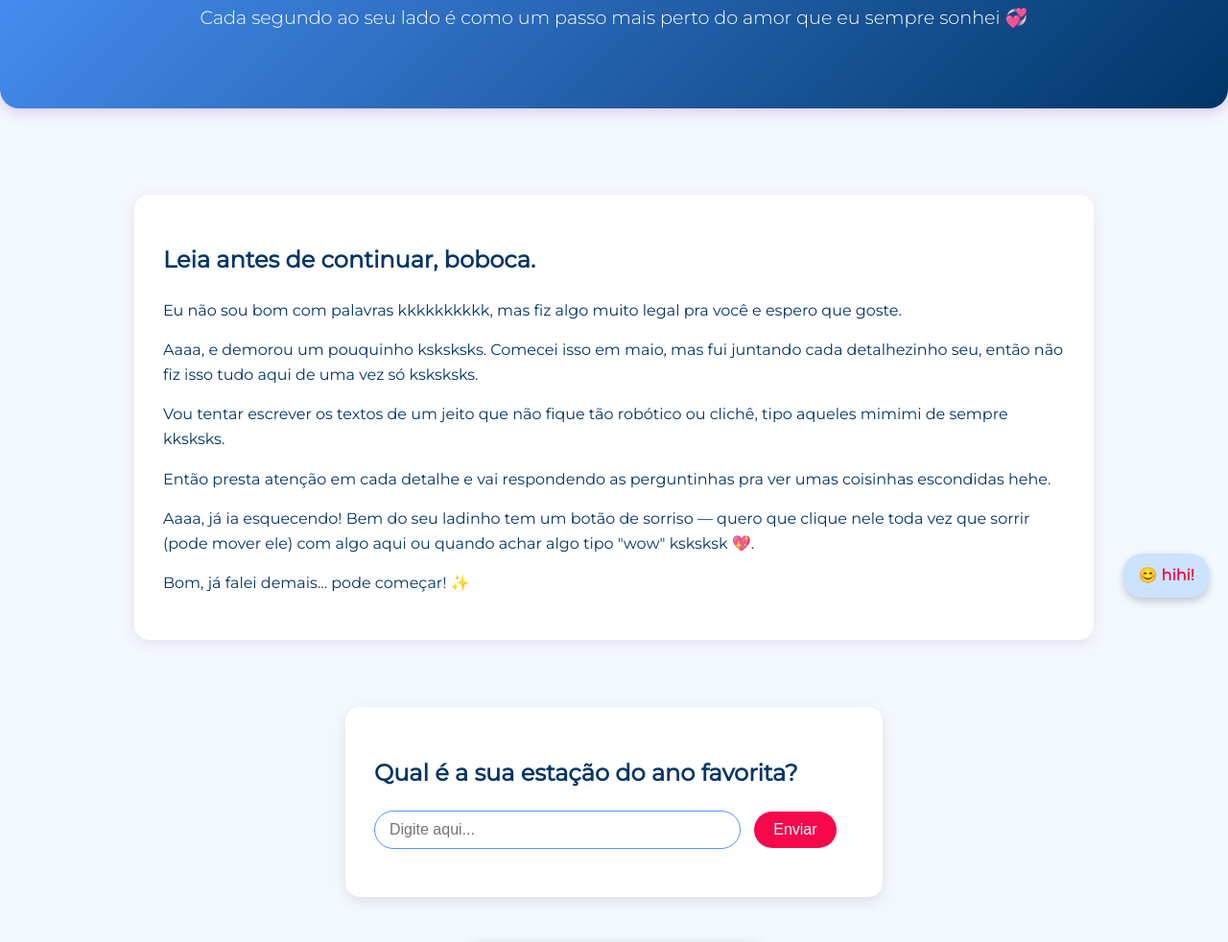
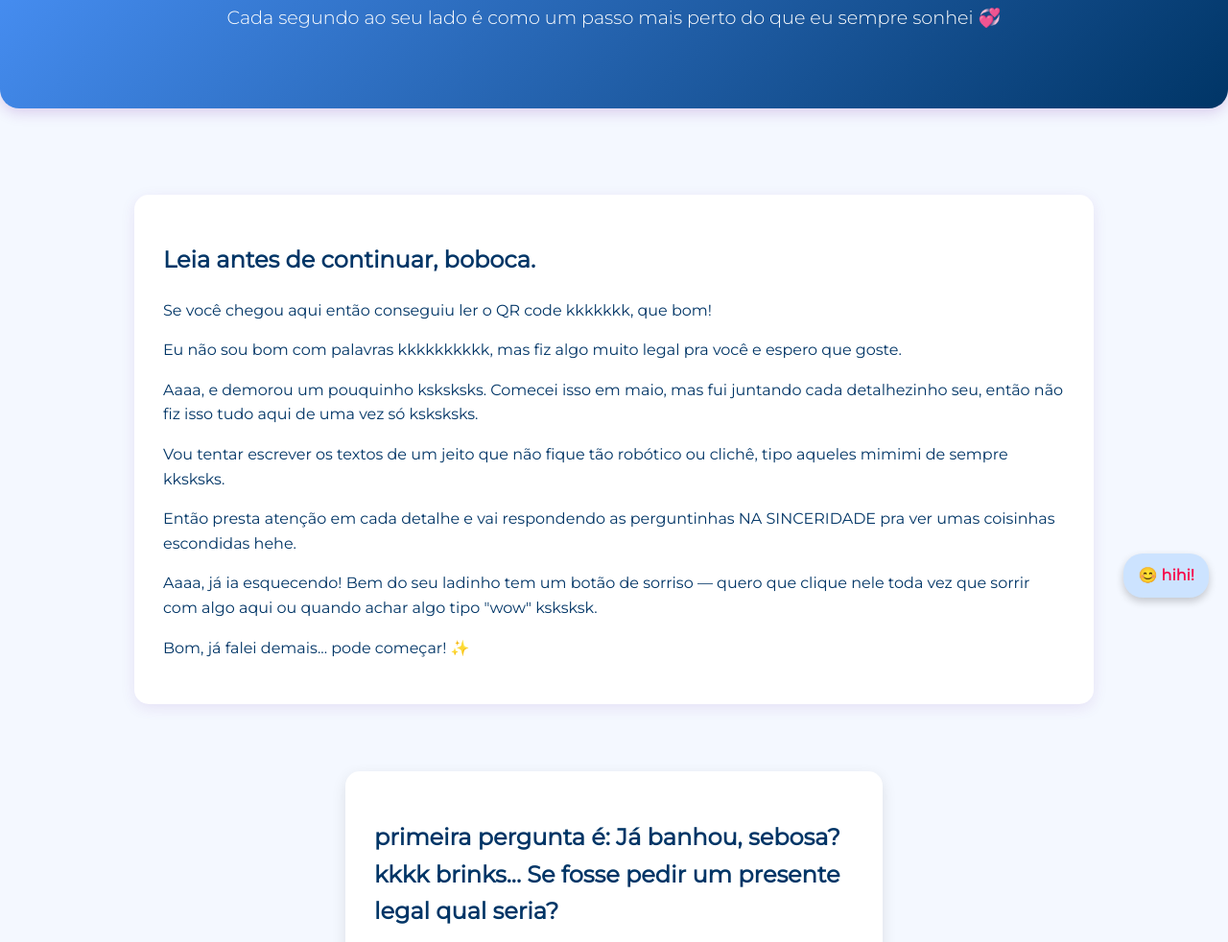
Before and after one commit to Taylon23/Ramy, a plain HTML site: page templates/index.html in a window 1280 px wide. Shown: the part 157-1139 px from the top of the page at 96% size. Drawn offline with Linux system fonts and the light colour scheme.

Commit message:
finaliznado perguntas

```diff
--- a/js/script.js
+++ b/js/script.js
@@ -1,44 +1,44 @@
 const perguntas = [
   {
-    texto: "Qual é a sua estação do ano favorita?",
-    alerta: "Estação linda, como você 💮",
+    texto: "primeira pergunta é: Já banhou, sebosa? kkkk brinks... Se fosse pedir um presente legal qual seria?",
+    alerta: "hmmm",
     carta: {
-      titulo: "Carta 1 – Um começo doce",
-      texto: "Quando penso em você, tudo floresce dentro de mim 🌸.",
+      titulo: "Carta 1 – Presente",
+      texto: "O presente já sou eu, simples kkkkkk né noop. Não sei qual presente vc escoheu agora, mas quando vc enviou com certeza chegou pra mim e o eu do futuro sabe agr kkkkkkk não vou responder essa agora, provavelmente vou esta mandando mensagem agr falando desse presente, então aguardar para resposta kkkkkkkk",
     },
   },
   {
-    texto: "Você acredita em amor à primeira vista?",
-    alerta: "Acreditar no amor é mágico ✨",
+    texto: "Se eu sumisse por dois dias (só pra ver sua reação), o que você ia fazer? Não vale dizer que ia comemorar kkkkk",
+    alerta: "1 dia já é muito né kkkkkkkk",
     carta: {
-      titulo: "Carta 2 – Confissões do coração",
+      titulo: "Carta 2 – Dias",
       texto:
-        "Você faz meu coração sorrir de um jeito que eu nem sabia que era possível 💖.",
+        "Dois dias sem você? Eu ia fingir que tava de boa, mas serão eu ia abrir a conversa de 2 em 2 minutos igual um doido kkkkk. Você some assim não, que meu coração não tem plano B 💔.",
     },
   },
   {
-    texto: "Se pudesse ir a qualquer lugar agora, onde seria?",
-    alerta: "Que lugar especial! 🗺️",
+    texto: "Se seu coração tivesse playlist, qual música ia tocar quando pensa em mim? E cuidado que eu tô de ouvidos 👂kkkkkk",
+    alerta: "Rapaz",
     carta: {
-      titulo: "Carta 3 – Uma viagem com você",
-      texto: "Não importa o destino... se for contigo, já é o paraíso 💞.",
+      titulo: "Carta 3 – Playlist",
+      texto: "Não sei se sabe, mas tem algumas musicas na playlist do discord que eu coloquei pensando em vc, nem sei se já foi ver e tbm nem sei se já me mandou a playlist kkkkkkkkkkk aaa e já tentei achar musica com seu nome, não achei, com meu nome tbm não tem kkkkk",
     },
   },
   {
     texto: "Qual é sua música romântica preferida?",
-    alerta: "Essa música toca a alma 🎶",
+    alerta: "Não sei se já ouvir, mas se noop vou ver jaja",
     carta: {
-      titulo: "Carta 4 – Trilha sonora do amor",
-      texto: "Cada verso de uma canção me lembra o som da sua risada 🎵❤️.",
+      titulo: "Carta 4 – Preferida",
+      texto: "Eu tenho uma favorita, mas eu gosto de algumas que são novas pra mim, que me fazem lembrar vc... agr pra saber tem que investigar haha",
     },
   },
   {
-    texto: "Você gosta de surpresas?",
+    texto: "Você gosta de surpresas?(clr que gosta kkkkk)",
     alerta: "As melhores surpresas vêm do coração 🎁",
     carta: {
-      titulo: "Carta 5 – Uma surpresa no fim",
+      titulo: "Carta 5 – Uma surpresa",
       texto:
-        "Essa jornada foi só o começo… tem muito amor guardado pra você 💌.",
+        "Talvez isso aqui não foi uma surpresa para vc kkkkkkk, mas eu duvido se sabia que ia ganhar isso e um presente massa que dei para você, jaja vai saber o que é, espero que fique feliz com ele... mas no final de tudo espero que tenha gostado, me da um feedback depois do que achou de tudo isso kkkkkkk foi demorado mas foi feito com muitoooo carinhooo hihi",
     },
   },
 ];
--- a/templates/index.html
+++ b/templates/index.html
@@ -3,7 +3,7 @@
   <head>
     <meta charset="UTF-8" />
     <meta name="viewport" content="width=device-width, initial-scale=1.0" />
-    <title>Para o Amor da Minha Vida 💜</title>
+    <title>Para Ramy 💜</title>
     <link rel="stylesheet" href="../css/style.css" />
   </head>
   <div id="smile-button">😊 hihi!</div>
@@ -12,7 +12,7 @@
       <div class="container">
         <h1 id="girlfriend-name">Para minha doce Ramy🧁</h1>
         <p class="subtitle">
-          Cada segundo ao seu lado é como um passo mais perto do amor que eu
+          Cada segundo ao seu lado é como um passo mais perto do que eu
           sempre sonhei 💞
         </p>
       </div>
@@ -21,6 +21,7 @@
     <div class="container">
       <div class="introduction">
         <h2>Leia antes de continuar, boboca.</h2>
+        <p>Se você chegou aqui então conseguiu ler o QR code kkkkkkk, que bom!</p>
         <p>
           Eu não sou bom com palavras kkkkkkkkkk, mas fiz algo muito legal pra
           você e espero que goste.
@@ -35,13 +36,13 @@
           ou clichê, tipo aqueles mimimi de sempre kksksks.
         </p>
         <p>
-          Então presta atenção em cada detalhe e vai respondendo as perguntinhas
+          Então presta atenção em cada detalhe e vai respondendo as perguntinhas NA SINCERIDADE
           pra ver umas coisinhas escondidas hehe.
         </p>
         <p>
           Aaaa, já ia esquecendo! Bem do seu ladinho tem um botão de sorriso —
-          quero que clique nele toda vez que sorrir (pode mover ele) com algo
-          aqui ou quando achar algo tipo "wow" ksksksk 💖.
+          quero que clique nele toda vez que sorrir com algo
+          aqui ou quando achar algo tipo "wow" ksksksk.
         </p>
         <p>Bom, já falei demais... pode começar! ✨</p>
       </div>
@@ -89,11 +90,11 @@
           Você tá lendo algo que eu comecei em maio, e provavelmente nos outros
           dias futuros eu ainda vou escrever mais aqui ksksk. Eu não sei se
           mudei algum pensamento ou algo aqui, mas tenho certeza que melhorei
-          cada coisinha e, com certeza, me apaixonei ainda mais por você.
+          cada coisinha e, com certeza, me aproximei ainda mais de você.
         </p>
         <p>
           E sim, escrevi mais coisas "gay" akakaka. Aff (ksksksks), pode
-          continua 💖
+          continuar 💖
         </p>
       </div>
 
```
Also changed, not shown: 1 other file.
